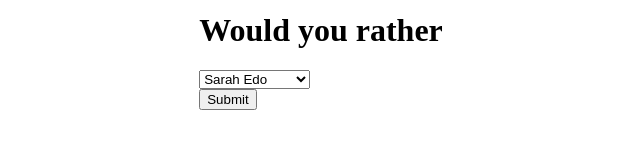
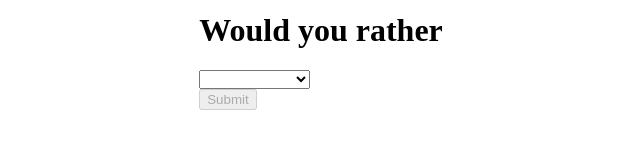
Before and after one commit to SirMatters/udacity_react_would_you_rather, a React (Create React App) app in the folder would_you_rather/: page /questions/6ni6ok3ym7mf1p33lnez in a window 1280 px wide. Shown: the part 303-452 px from the top of the page, without its empty margins (319-959 px from the left). Built offline with nearby package versions, Linux system fonts and the light colour scheme; the HTML template or start-up script is replaced by a standard one.

Commit message:
add logout functionality

```diff
--- a/would_you_rather/src/actions/shared.js
+++ b/would_you_rather/src/actions/shared.js
@@ -11,9 +11,6 @@ import {
   _saveQuestionAnswer,
 } from '../utils/_DATA';
 import { getUsers } from './users';
-import { authenticateUser } from './authedUser';
-
-const authId = 'sarahedo';
 
 export const getInitialData = () => {
   return (dispatch) => {
@@ -21,7 +18,6 @@ export const getInitialData = () => {
       .then((res) => {
         dispatch(getQuestions(res[0]));
         dispatch(getUsers(res[1]));
-        // dispatch(authenticateUser(authId));
       })
       .catch((err) => {
         console.error(err);
--- a/would_you_rather/src/components/Login.js
+++ b/would_you_rather/src/components/Login.js
@@ -38,13 +38,25 @@ class Login extends React.Component {
             <h1>Would you rather</h1>
           </div>
           <div className='form-group'>
-            <select className='form-control' onChange={this.onChange}>
+            <select
+              value={this.state.uid}
+              className='form-control'
+              onChange={this.onChange}
+            >
+              <option value='' disabled></option>
               {Object.keys(users).map((u) => (
-                <option value={u}>{users[u].name}</option>
+                <option key={u} value={u}>
+                  {users[u].name}
+                </option>
               ))}
             </select>
           </div>
-          <button class='btn btn-light btn-block'>Submit</button>
+          <button
+            disabled={this.state.uid === ''}
+            className='btn btn-light btn-block'
+          >
+            Submit
+          </button>
         </form>
       </div>
     );
--- a/would_you_rather/src/components/Nav.js
+++ b/would_you_rather/src/components/Nav.js
@@ -1,10 +1,11 @@
 import React from 'react';
 import { connect } from 'react-redux';
 import { NavLink } from 'react-router-dom';
+import { authenticateUser } from '../actions/authedUser';
 
 class Nav extends React.Component {
   render() {
-    const { users, authedUser } = this.props;
+    const { users, authedUser, dispatch } = this.props;
     return (
       <nav className='navbar navbar-expand-sm navbar-light bg-light'>
         <div className='container'>
@@ -40,12 +41,19 @@ class Nav extends React.Component {
             </li>
           </ul>
           <div className='ml-auto'>
-            <span className='user-name-nav'>{authedUser}</span>
             <img
               alt='avatar'
               className='user-avatar'
               src={users[authedUser].avatarURL}
             />
+            <button
+              className='logout'
+              onClick={() => {
+                dispatch(authenticateUser(''));
+              }}
+            >
+              Logout
+            </button>
           </div>
         </div>
       </nav>
--- a/would_you_rather/src/components/NewQuestion.js
+++ b/would_you_rather/src/components/NewQuestion.js
@@ -54,7 +54,12 @@ class NewQuestion extends React.Component {
               value={this.state.optionTwoText}
             />
           </div>
-          <button class='btn btn-primary'>Create new poll</button>
+          <button
+            disabled={Object.values(this.state).some((t) => t === '')}
+            class='btn btn-primary'
+          >
+            Create new poll
+          </button>
         </form>
       </div>
     );
--- a/would_you_rather/src/index.css
+++ b/would_you_rather/src/index.css
@@ -127,3 +127,12 @@ a:hover {
 .table-header {
   font-weight: bold;
 }
+
+option[value=''] {
+  display: none !important;
+}
+
+button.logout {
+  border: none;
+  background-color: rgba(0, 0, 0, 0);
+}
```
